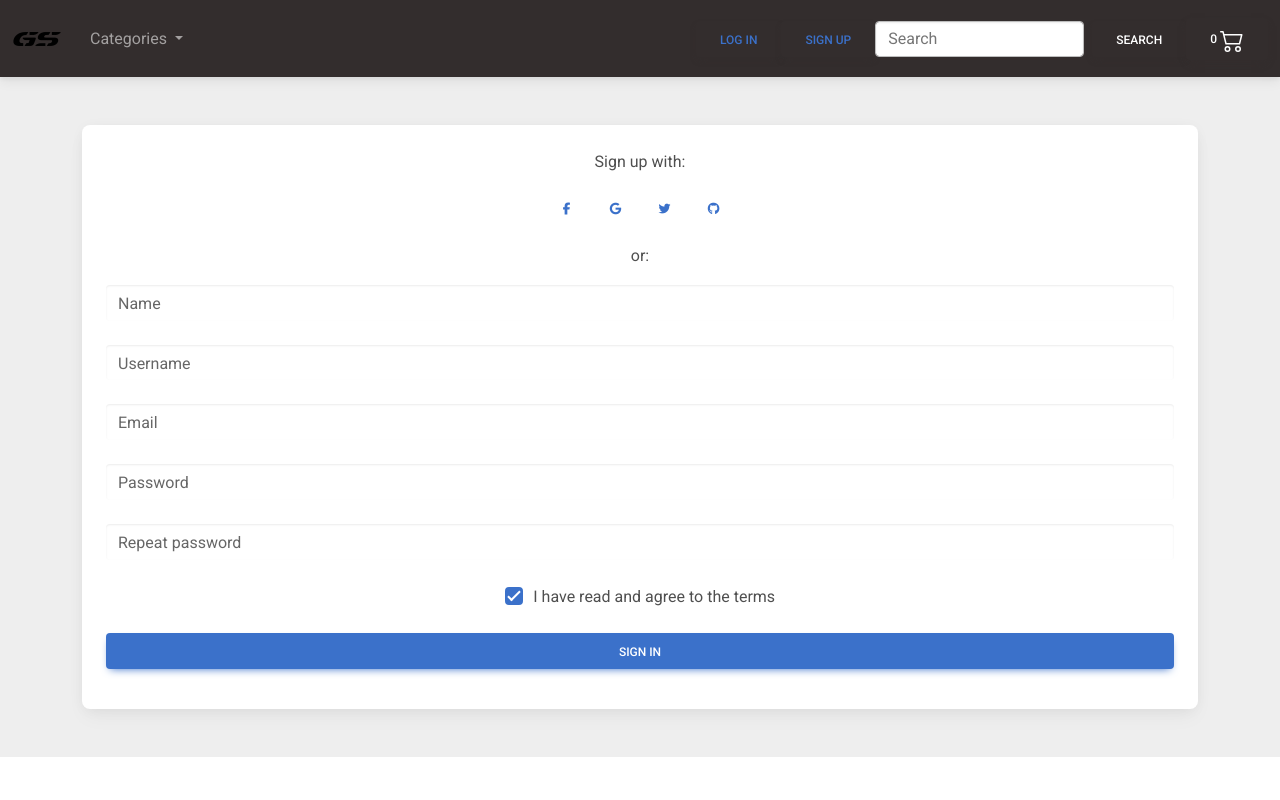
After one commit to alhcomer/game_ecommerce_site, a Django app: page /login/sign_up/ in a window 1280 px wide. The commit adds this page. Run offline with Django 4.2, Linux system fonts and the light colour scheme; data that the repository does not hold is empty; some libraries are stand-ins or nearby versions.

Commit message:
finished initial login & sign up page

```diff
--- a/login/urls.py
+++ b/login/urls.py
@@ -6,4 +6,5 @@ app_name = "login"
 
 urlpatterns = [
     path('', views.login, name='login'),
+    path('sign_up/', views.sign_up, name='sign_up')
 ]
--- a/login/views.py
+++ b/login/views.py
@@ -1,6 +1,7 @@
 from django.shortcuts import render
-
-# Create your views here.
 
 def login(request):
     return render(request, 'gaming_shop/login.html')
+
+def sign_up(request):
+    return render(request, 'gaming_shop/sign-up.html')
--- a/templates/gaming_shop/base.html
+++ b/templates/gaming_shop/base.html
@@ -62,7 +62,7 @@
 
                 </ul>
                 <button type="button" class="btn btn-dark"><a href="{% url 'login:login' %}">Log In</a></button>
-                <button type="button" class="btn btn-dark">Sign Up</button>
+                <button type="button" class="btn btn-dark"><a href="{% url 'login:sign_up' %}">Sign Up</a></button>
                 <form class="d-flex">
                     <input class="form-control me-2" type="search" placeholder="Search" aria-label="Search">
                     <button class="btn btn-dark" type="submit">Search</button>
--- a/templates/gaming_shop/login.html
+++ b/templates/gaming_shop/login.html
@@ -74,7 +74,7 @@
                                             <!-- Register buttons -->
                                             <div class="text-center">
                                                 <p>
-                                                    Not a member? <a href="#!">Register</a>
+                                                    Not a member? <a href="{% url 'login:sign_up' %}">Register</a>
                                                 </p>
                                             </div>
                                         </form>
--- /dev/null
+++ b/templates/gaming_shop/sign-up.html
@@ -0,0 +1,86 @@
+{% extends "./base.html" %}
+{% load static %}
+{% block title %}
+    Sign Up
+{% endblock title %}
+{% block content %}
+<section class="h-100 h-custom" style="background-color: #eee;">
+    <div class="container py-5 h-100">
+        <div class="row d-flex justify-content-center align-items-center h-100">
+            <div class="col">
+                <div class="card">
+                    <div class="card-body p-4">
+                        <div class="row text-center">
+                            <form>
+                                <div class="text-center mb-3">
+                                  <p>Sign up with:</p>
+                                  <button type="button" class="btn btn-link btn-floating mx-1">
+                                    <i class="fab fa-facebook-f"></i>
+                                  </button>
+
+                                  <button type="button" class="btn btn-link btn-floating mx-1">
+                                    <i class="fab fa-google"></i>
+                                  </button>
+
+                                  <button type="button" class="btn btn-link btn-floating mx-1">
+                                    <i class="fab fa-twitter"></i>
+                                  </button>
+
+                                  <button type="button" class="btn btn-link btn-floating mx-1">
+                                    <i class="fab fa-github"></i>
+                                  </button>
+                                </div>
+
+                                <p class="text-center">or:</p>
+
+                                <!-- Name input -->
+                                <div class="form-outline mb-4">
+                                  <input type="text" id="registerName" class="form-control" />
+                                  <label class="form-label" for="registerName">Name</label>
+                                </div>
+
+                                <!-- Username input -->
+                                <div class="form-outline mb-4">
+                                  <input type="text" id="registerUsername" class="form-control" />
+                                  <label class="form-label" for="registerUsername">Username</label>
+                                </div>
+
+                                <!-- Email input -->
+                                <div class="form-outline mb-4">
+                                  <input type="email" id="registerEmail" class="form-control" />
+                                  <label class="form-label" for="registerEmail">Email</label>
+                                </div>
+
+                                <!-- Password input -->
+                                <div class="form-outline mb-4">
+                                  <input type="password" id="registerPassword" class="form-control" />
+                                  <label class="form-label" for="registerPassword">Password</label>
+                                </div>
+
+                                <!-- Repeat Password input -->
+                                <div class="form-outline mb-4">
+                                  <input type="password" id="registerRepeatPassword" class="form-control" />
+                                  <label class="form-label" for="registerRepeatPassword">Repeat password</label>
+                                </div>
+
+                                <!-- Checkbox -->
+                                <div class="form-check d-flex justify-content-center mb-4">
+                                  <input class="form-check-input me-2" type="checkbox" value="" id="registerCheck" checked
+                                    aria-describedby="registerCheckHelpText" />
+                                  <label class="form-check-label" for="registerCheck">
+                                    I have read and agree to the terms
+                                  </label>
+                                </div>
+
+                                <!-- Submit button -->
+                                <button type="submit" class="btn btn-primary btn-block mb-3">Sign in</button>
+                              </form>
+
+                        </div>
+                    </div>
+                </div>
+            </div>
+        </div>
+    </div>
+</section>
+{% endblock content %}
```
